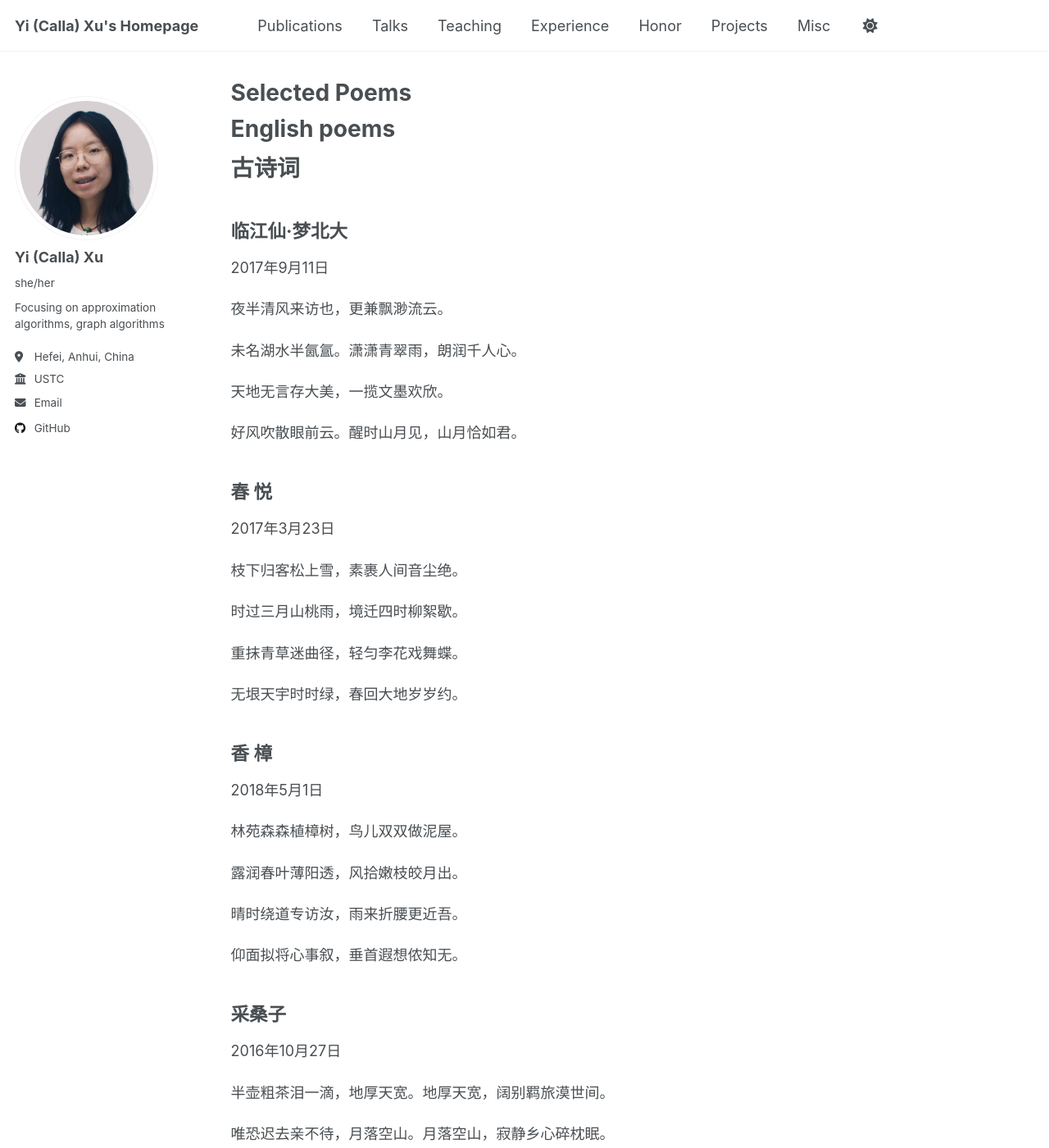
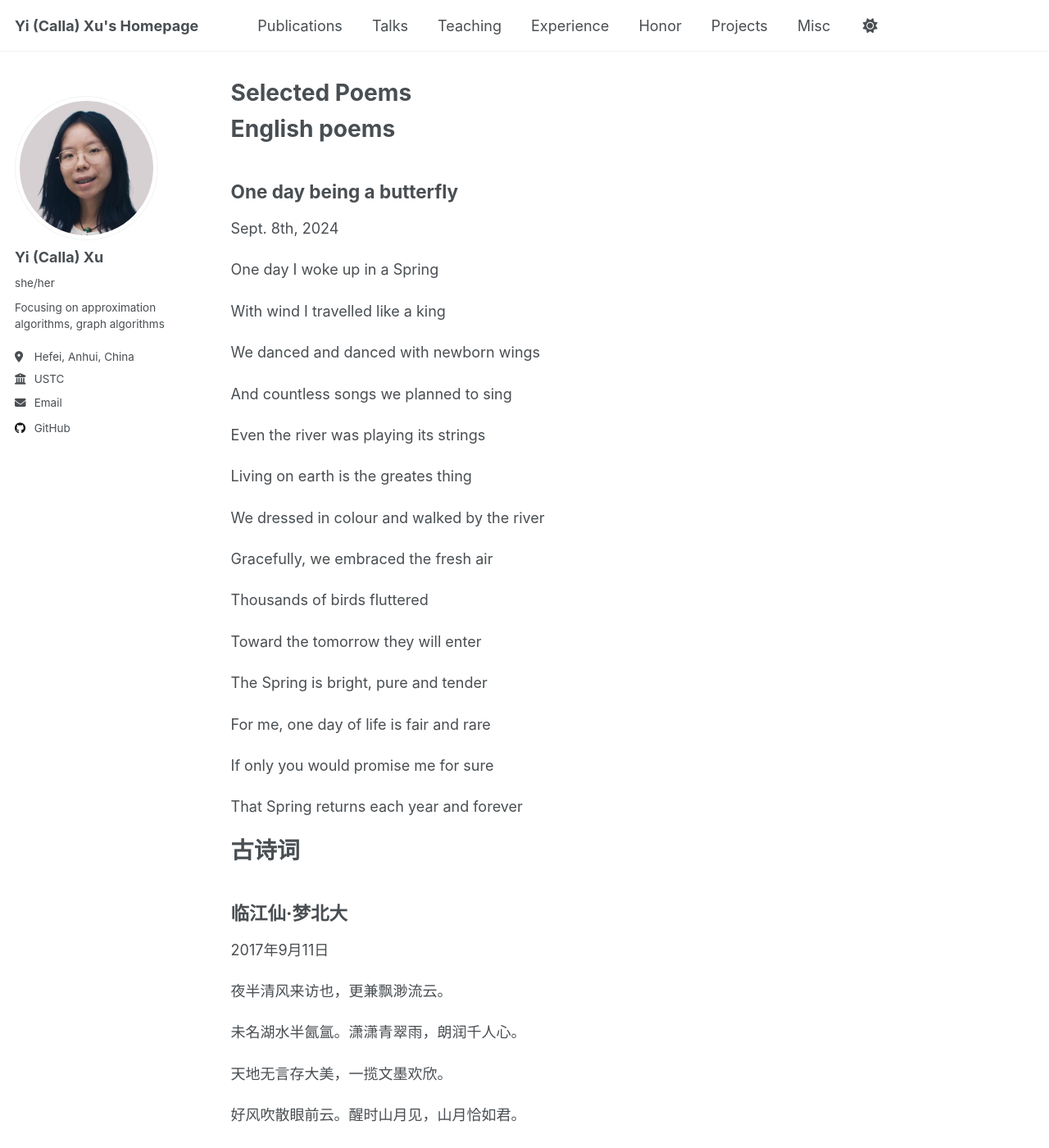
Before and after one commit to yixu-cs/yixu-cs.github.io, a Jekyll site: the page built from _pages/poems.md, in a window 1280 px wide and 1400 px high. Shown: the whole window at 82% size. Built offline with Jekyll 4.4.1, drawn with Linux system fonts in a browser that asks for light colours; a script that is not in the unit is left out.

Commit message:
update an English poem

```diff
--- a/_pages/poems.md
+++ b/_pages/poems.md
@@ -8,7 +8,38 @@ author_profile: true
 English poems
 ======
 
+One day being a butterfly
+------
+Sept. 8th, 2024
 
+One day I woke up in a Spring
+
+With wind I travelled like a king
+
+We danced and danced with newborn wings
+
+And countless songs we planned to sing
+
+Even the river was playing its strings
+
+Living on earth is the greates thing
+
+
+We dressed in colour and walked by the river
+
+Gracefully, we embraced the fresh air
+
+Thousands of birds fluttered
+
+Toward the tomorrow they will enter
+
+The Spring is bright, pure and tender
+
+For me, one day of life is fair and rare
+
+If only you would promise me for sure
+
+That Spring returns each year and forever
 
 
 古诗词
```
